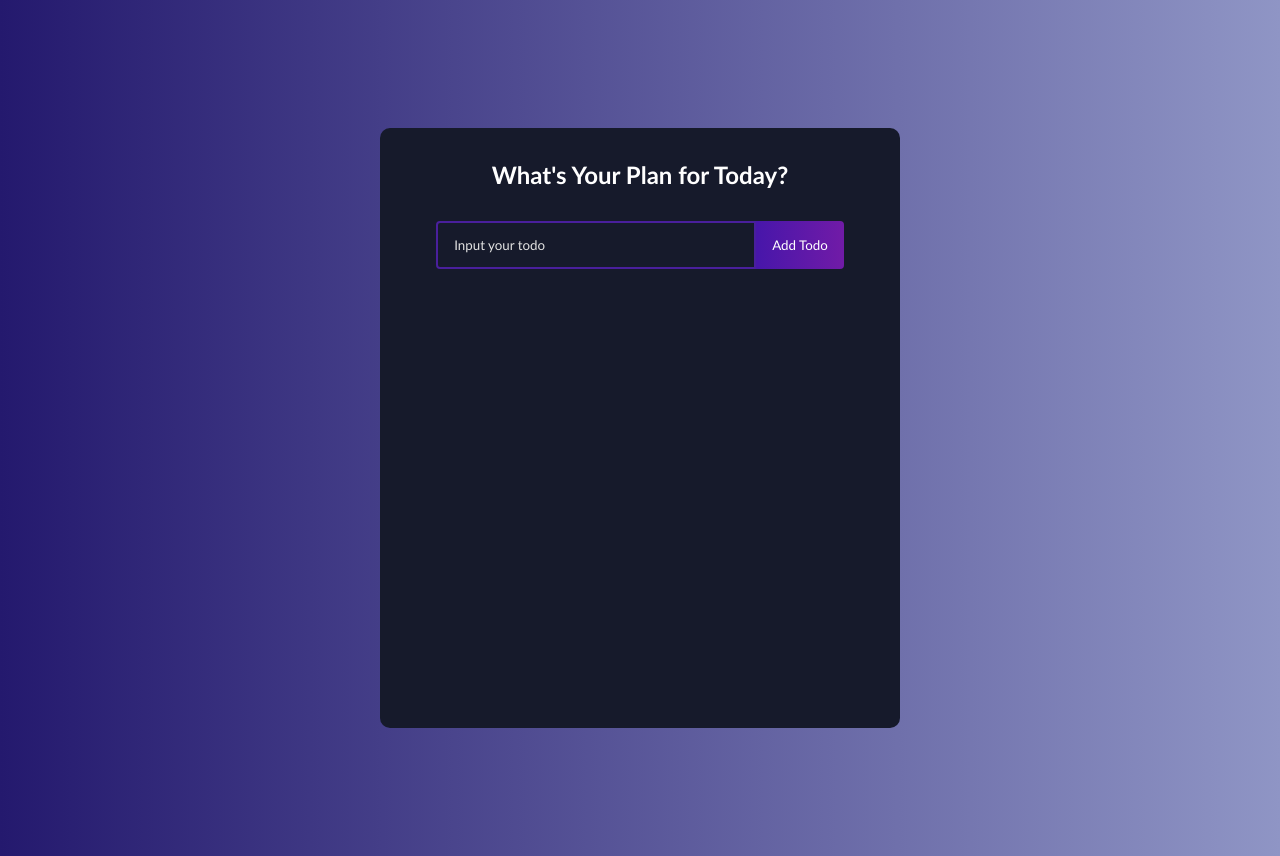
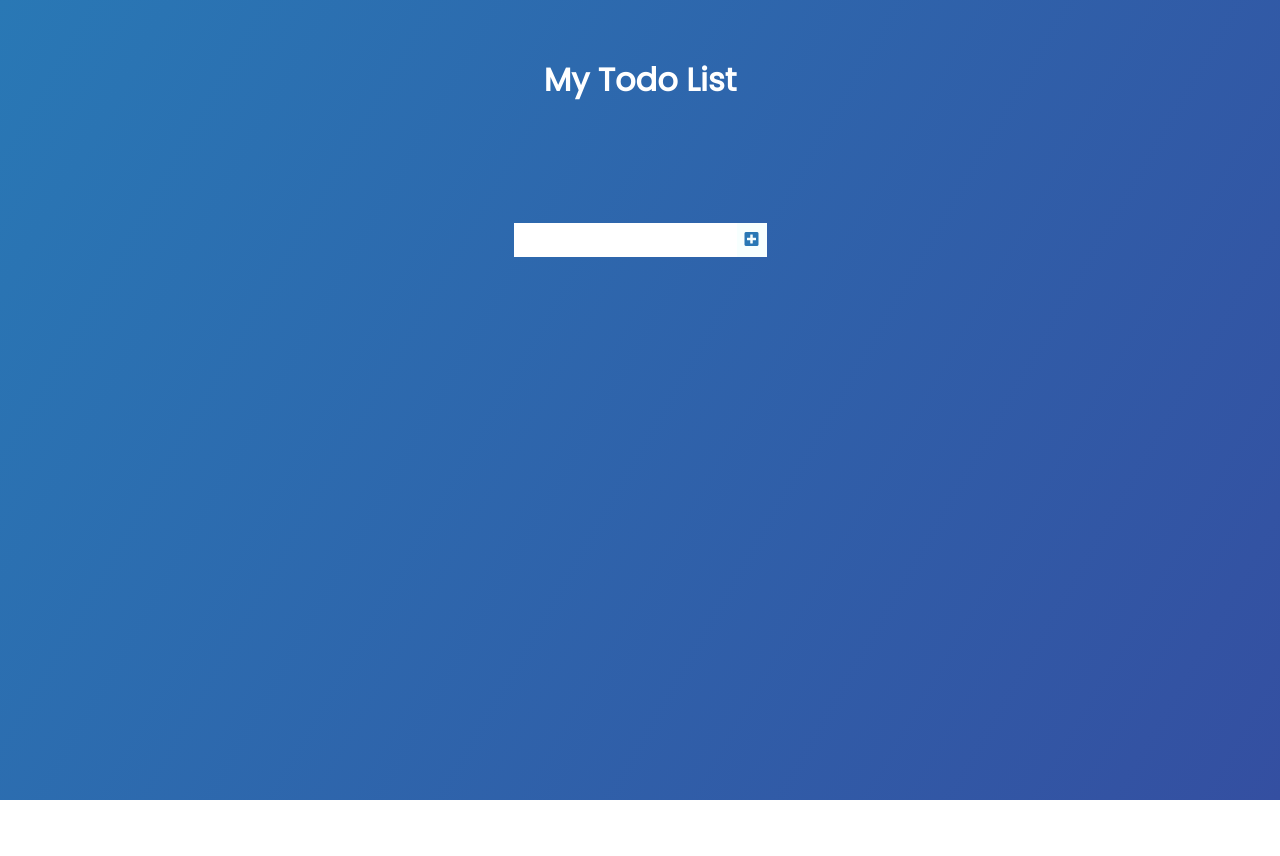
Before and after one commit to nuflakbrr/react-todolist, a React (Create React App) app: page / in a window 1280 px wide. After the commit the page ends 800 px from the top, so only its background shows below. Built offline with nearby package versions, Linux system fonts and the light colour scheme.

Commit message:
Updated Todo List function

```diff
--- a/public/index.html
+++ b/public/index.html
@@ -8,6 +8,12 @@
     <meta name="description" content="Web site created using create-react-app" />
     <link rel="apple-touch-icon" href="%PUBLIC_URL%/logo192.png" />
     <link rel="manifest" href="%PUBLIC_URL%/manifest.json" />
+
+    <!-- font -->
+    <link href="https://fonts.googleapis.com/css?family=Poppins&display=swap" rel="stylesheet" />
+    <link rel="stylesheet" href="https://cdnjs.cloudflare.com/ajax/libs/font-awesome/5.12.1/css/all.min.css" integrity="sha256-mmgLkCYLUQbXn0B1SRqzHar6dCnv9oZFPEC1g1cwlkk=" crossorigin="anonymous" />
+    <!-- font end -->
+
     <title>React Todo List | Naufal Akbar Nugroho</title>
   </head>
   <body>
--- a/src/App.css
+++ b/src/App.css
@@ -1,135 +1,140 @@
 * {
-  box-sizing: border-box;
   margin: 0;
   padding: 0;
-  font-family: "Trebuchet MS", "Lucida Sans Unicode", "Lucida Grande", "Lucida Sans", Arial, sans-serif;
+  box-sizing: border-box;
+}
+body {
+  background-image: linear-gradient(120deg, #2978b5 0%, #344fa1 100%);
+  color: white;
+  font-family: "Poppins", sans-serif;
+  min-height: 100vh;
+}
+header {
+  font-size: 1rem;
 }
 
-::-webkit-scrollbar {
-  width: 5px;
+header,
+form {
+  min-height: 20vh;
+  display: flex;
+  justify-content: center;
+  align-items: center;
+}
+form input,
+form button {
+  padding: 0.5rem;
+  font-size: 1rem;
+  border: none;
+  background: white;
+}
+form button {
+  color: #2978b5;
+  background: #f7fffe;
+  cursor: pointer;
+  transition: all 0.3s ease;
+}
+form button:hover {
+  background: #2978b5;
+  color: white;
+}
+.todo-container {
+  display: flex;
+  justify-content: center;
+  align-items: center;
 }
 
-::-webkit-scrollbar-track {
-  background: #666;
+.todo-list {
+  min-width: 30%;
+  list-style: none;
 }
 
-::-webkit-scrollbar-thumb {
-  background: #c2c2c2;
-  border-radius: 100px;
-}
-
-html {
-  scroll-behavior: smooth;
-}
-
-body {
-  background: linear-gradient(90deg, rgb(36, 25, 110) 0%, rgb(143, 149, 197) 100%);
-}
-.todo-app {
-  display: flex;
-  flex-direction: column;
-  justify-content: start;
-  width: 520px;
-  min-height: 600px;
-  background: #161a2b;
-  text-align: center;
-  margin: 128px auto;
-  border-radius: 10px;
-  padding-bottom: 32px;
-}
-
-h1 {
-  margin: 32px 0;
-  color: #fff;
-  font-size: 24px;
-}
-
-.complete {
-  text-decoration: line-through;
-  opacity: 0.4;
-}
-
-.todo-form {
-  margin-bottom: 32px;
-}
-
-.todo-input {
-  padding: 14px 32px 14px 16px;
-  border-radius: 4px 0 0 4px;
-  border: 2px solid #491f9c;
-  outline: none;
-  width: 320px;
-  background: transparent;
-  color: #fff;
-}
-
-.todo-input::placeholder {
-  color: #e2e2e2;
-}
-
-.todo-button {
-  padding: 16px;
-  border: none;
-  border-radius: 0 4px 4px 0;
-  cursor: pointer;
-  outline: none;
-  background: linear-gradient(90deg, rgb(71, 22, 170) 0%, rgb(113, 27, 167) 100%);
-  color: #fff;
-  text-transform: capitalize;
-}
-
-.todo-input.edit {
-  border: 2px solid #149fff;
-}
-
-.todo-button.edit {
-  background: linear-gradient(90deg, rgba(20, 159, 255, 1) 0%, rgba(17, 122, 255, 1) 100%);
-  padding: 16px 22px;
-}
-
-.todo-container {
-  display: flex;
-  flex-direction: row;
-  position: relative;
-}
-
-.todo-row {
+.todo {
+  margin: 0.5rem;
+  background: white;
+  font-size: 1rem;
+  color: black;
   display: flex;
   justify-content: space-between;
   align-items: center;
-  margin: 4px auto;
-  color: #fff;
-  background: linear-gradient(90deg, rgba(255, 118, 20, 1) 0%, rgba(255, 84, 17, 1) 100%);
-
-  padding: 16px;
-  border-radius: 5px;
-  width: 90%;
+  transition: all 1s ease;
+}
+.filter-todo {
+  padding: 1rem;
+}
+.todo li {
+  flex: 1;
 }
 
-.todo-row:nth-child(4n + 1) {
-  background: linear-gradient(90deg, rgba(93, 12, 255, 1) 0%, rgba(155, 0, 250, 1) 100%);
+.trash-btn,
+.complete-btn {
+  background: #2978b5;
+  color: white;
+  border: none;
+  padding: 1rem;
+  cursor: pointer;
+  font-size: 1rem;
+}
+.complete-btn {
+  background: rgb(11, 212, 162);
+}
+.todo-item {
+  padding: 0rem 0.5rem;
 }
 
-.todo-row:nth-child(4n + 2) {
-  background: linear-gradient(90deg, rgba(255, 12, 241, 1) 0%, rgba(250, 0, 135, 1) 100%);
+.fa-trash,
+.fa-check {
+  pointer-events: none;
 }
 
-.todo-row:nth-child(4n + 3) {
-  background: linear-gradient(90deg, rgba(20, 159, 255, 1) 0%, rgba(17, 122, 255, 1) 100%);
+.fall {
+  transform: translateY(10rem) rotateZ(20deg);
+  opacity: 0;
 }
 
-.icons {
-  display: flex;
-  align-items: center;
-  font-size: 24px;
-  cursor: pointer;
+.completed {
+  text-decoration: line-through;
+  opacity: 0.5;
 }
 
-.delete-icon {
-  margin-right: 5px;
-  color: #fff;
+/*CUSTOM SELECTOR */
+/* select {
+  -webkit-appearance: none;
+  -moz-appearance: none;
+  -ms-appearance: none;
+  appearance: none;
+  outline: 0;
+  box-shadow: none;
+  border: 0 !important;
+  background-image: none;
+} */
+
+/* Custom Select */
+/* .select {
+  margin: 1rem;
+  position: relative;
+  overflow: hidden;
 }
-
-.edit-icon {
-  color: #fff;
+select {
+  color: #2978b5;
+  font-family: "Poppins", sans-serif;
+  cursor: pointer;
+  width: 10rem;
+  height: 3rem;
+} */
+/* Arrow */
+/* .select::after {
+  content: "\25BC";
+  position: absolute;
+  top: 0;
+  right: 0;
+  padding: 1rem;
+  background: #2978b5;
+  cursor: pointer;
+  pointer-events: none;
+} */
+/* Transition */
+/*
+.select:hover::after {
+  transform: scale(1.5);
 }
+*/
--- a/src/App.js
+++ b/src/App.js
@@ -1,11 +1,19 @@
-import React from "react";
+import React, { useState } from "react";
 import "./App.css";
+import Form from "./components/Form";
 import TodoList from "./components/TodoList";
 
 function App() {
+  const [inputText, setInputText] = useState("");
+  const [todos, setTodos] = useState([]);
+
   return (
-    <div className="todo-app">
-      <TodoList />
+    <div className="App">
+      <header>
+        <h1>My Todo List</h1>
+      </header>
+      <Form inputText={inputText} todos={todos} setTodos={setTodos} setInputText={setInputText} />
+      <TodoList setTodos={setTodos} todos={todos} />
     </div>
   );
 }
--- /dev/null
+++ b/src/components/Form.js
@@ -0,0 +1,31 @@
+import React from "react";
+
+const Form = ({ inputText, setInputText, todos, setTodos }) => {
+  const inputTextHandle = (e) => {
+    setInputText(e.target.value);
+  };
+
+  const submitTodoHandle = (e) => {
+    e.preventDefault();
+    setTodos([...todos, { text: inputText, completed: false, id: Math.random() * 1000 }]);
+    setInputText("");
+  };
+
+  return (
+    <form>
+      <input value={inputText} onChange={inputTextHandle} type="text" className="todo-input" />
+      <button onClick={submitTodoHandle} className="todo-button" type="submit">
+        <i className="fas fa-plus-square"></i>
+      </button>
+      {/* <div className="select">
+        <select name="todos" className="filter-todo">
+          <option value="all">All</option>
+          <option value="completed">Completed</option>
+          <option value="uncompleted">Uncompleted</option>
+        </select>
+      </div> */}
+    </form>
+  );
+};
+
+export default Form;
--- a/src/components/Todo.js
+++ b/src/components/Todo.js
@@ -1,37 +1,35 @@
-import React, { useState } from "react";
-import TodoForm from "./TodoForm";
-import { RiCloseCircleLine } from "react-icons/ri";
-import { TiEdit } from "react-icons/ti";
+import React from "react";
 
-const Todo = ({ todos, completeTodo, removeTodo, updateTodo }) => {
-  const [edit, setEdit] = useState({
-    id: null,
-    value: "",
-  });
-
-  const submitUpdate = (value) => {
-    updateTodo(edit.id, value);
-    setEdit({
-      id: null,
-      value: "",
-    });
+const Todo = ({ text, todo, setTodos, todos }) => {
+  const DeleteHandle = () => {
+    setTodos(todos.filter((el) => el.id !== todo.id));
   };
 
-  if (edit.id) {
-    return <TodoForm edit={edit} onSubmit={submitUpdate} />;
-  }
+  const CompleteHandle = () => {
+    setTodos(
+      todos.map((item) => {
+        if (item.id === todo.id) {
+          return {
+            ...item,
+            completed: !item.completed,
+          };
+        }
+        return item;
+      })
+    );
+  };
 
-  return todos.map((todo, index) => (
-    <div className={todo.isComplete ? "todo-row complete" : "todo-row"} key={index}>
-      <div key={todo.id} onClick={() => completeTodo(todo.id)}>
-        {todo.text}
-      </div>
-      <div className="icons">
-        <RiCloseCircleLine onClick={() => removeTodo(todo.id)} className="delete-icon" />
-        <TiEdit onClick={() => setEdit({ id: todo.id, value: todo.text })} className="edit-icon" />
-      </div>
+  return (
+    <div className="todo">
+      <li className={`todo-item ${todo.completed ? "completed" : ""}`}>{text}</li>
+      <button onClick={CompleteHandle} className="complete-btn">
+        <i className="fas fa-check"></i>
+      </button>
+      <button onClick={DeleteHandle} className="trash-btn">
+        <i className="fas fa-trash"></i>
+      </button>
     </div>
-  ));
+  );
 };
 
 export default Todo;
--- a/src/components/TodoForm.js
+++ /dev/null
@@ -1,47 +0,0 @@
-import React, { useState, useEffect, useRef } from "react";
-
-function TodoForm(props) {
-  const [input, setInput] = useState(props.edit ? props.edit.value : "");
-
-  const inputRef = useRef(null);
-
-  useEffect(() => {
-    inputRef.current.focus();
-  });
-
-  const handleChange = (e) => {
-    setInput(e.target.value);
-  };
-
-  const handleSubmit = (e) => {
-    e.preventDefault();
-
-    props.onSubmit({
-      id: Math.floor(Math.random() * 10000),
-      text: input,
-    });
-    setInput("");
-  };
-
-  return (
-    <form onSubmit={handleSubmit} className="todo-form">
-      {props.edit ? (
-        <>
-          <input placeholder="Update your item" value={input} onChange={handleChange} name="text" ref={inputRef} className="todo-input edit" />
-          <button onClick={handleSubmit} className="todo-button edit">
-            Update
-          </button>
-        </>
-      ) : (
-        <>
-          <input placeholder="Input your todo" value={input} onChange={handleChange} name="text" className="todo-input" ref={inputRef} />
-          <button onClick={handleSubmit} className="todo-button">
-            Add todo
-          </button>
-        </>
-      )}
-    </form>
-  );
-}
-
-export default TodoForm;
--- a/src/components/TodoList.js
+++ b/src/components/TodoList.js
@@ -1,52 +1,16 @@
-import React, { useState } from "react";
-import TodoForm from "./TodoForm";
+import React from "react";
 import Todo from "./Todo";
 
-function TodoList() {
-  const [todos, setTodos] = useState([]);
-
-  const addTodo = (todo) => {
-    if (!todo.text || /^\s*$/.test(todo.text)) {
-      return;
-    }
-
-    const newTodos = [todo, ...todos];
-
-    setTodos(newTodos);
-    console.log(...todos);
-  };
-
-  const updateTodo = (todoId, newValue) => {
-    if (!newValue.text || /^\s*$/.test(newValue.text)) {
-      return;
-    }
-
-    setTodos((prev) => prev.map((item) => (item.id === todoId ? newValue : item)));
-  };
-
-  const removeTodo = (id) => {
-    const removedArr = [...todos].filter((todo) => todo.id !== id);
-
-    setTodos(removedArr);
-  };
-
-  const completeTodo = (id) => {
-    let updatedTodos = todos.map((todo) => {
-      if (todo.id === id) {
-        todo.isComplete = !todo.isComplete;
-      }
-      return todo;
-    });
-    setTodos(updatedTodos);
-  };
-
+const TodoList = ({ todos, setTodos }) => {
   return (
-    <>
-      <h1>What's Your Plan for Today?</h1>
-      <TodoForm onSubmit={addTodo} />
-      <Todo todos={todos} completeTodo={completeTodo} removeTodo={removeTodo} updateTodo={updateTodo} />
-    </>
+    <div className="todo-container">
+      <ul className="todo-list">
+        {todos.map((todo) => (
+          <Todo todo={todo} setTodos={setTodos} todos={todos} key={todo.id} text={todo.text} />
+        ))}
+      </ul>
+    </div>
   );
-}
+};
 
 export default TodoList;
```
Also changed, not shown: 2 other files (tests, documents, lock files or other folders).
